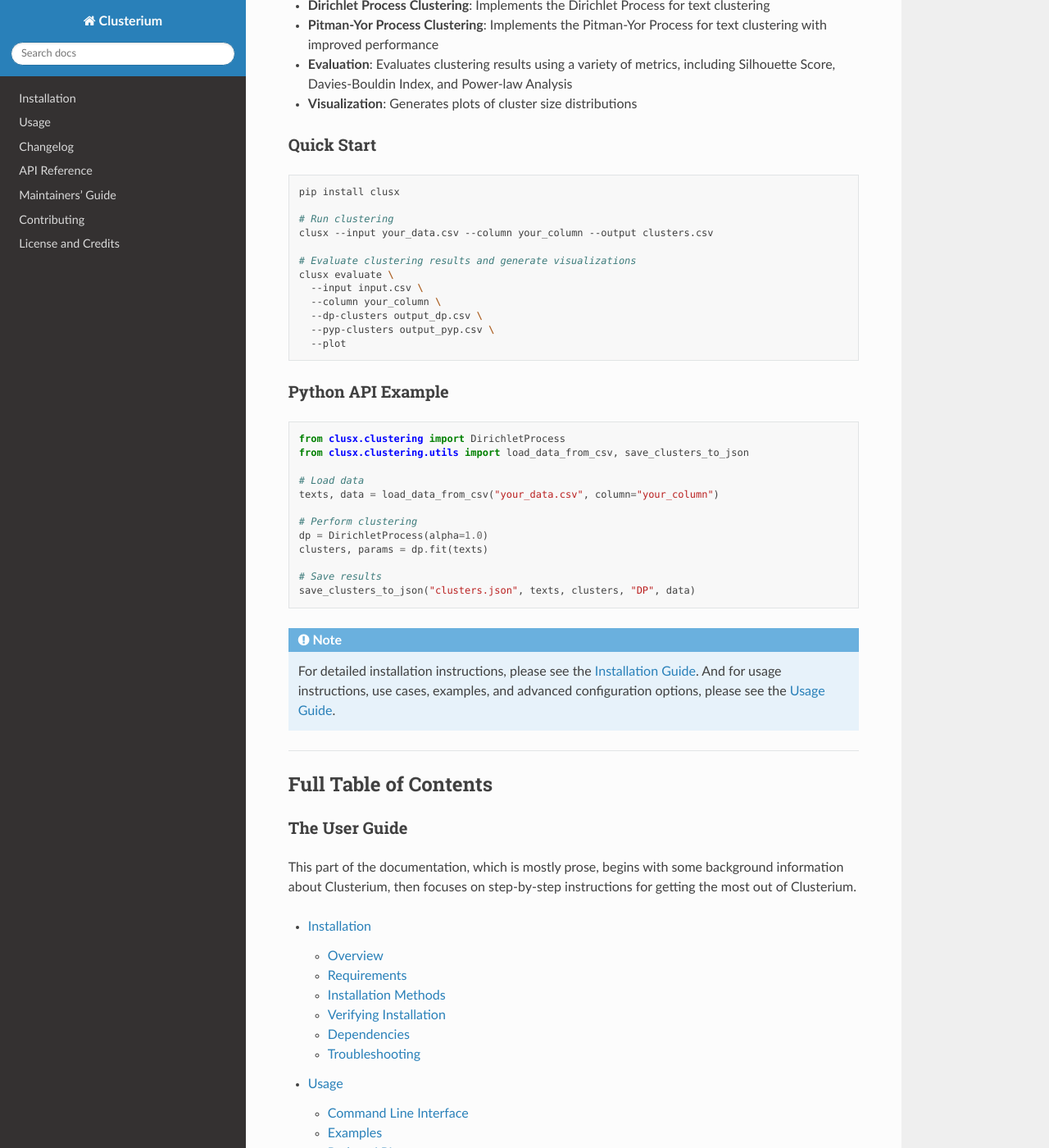
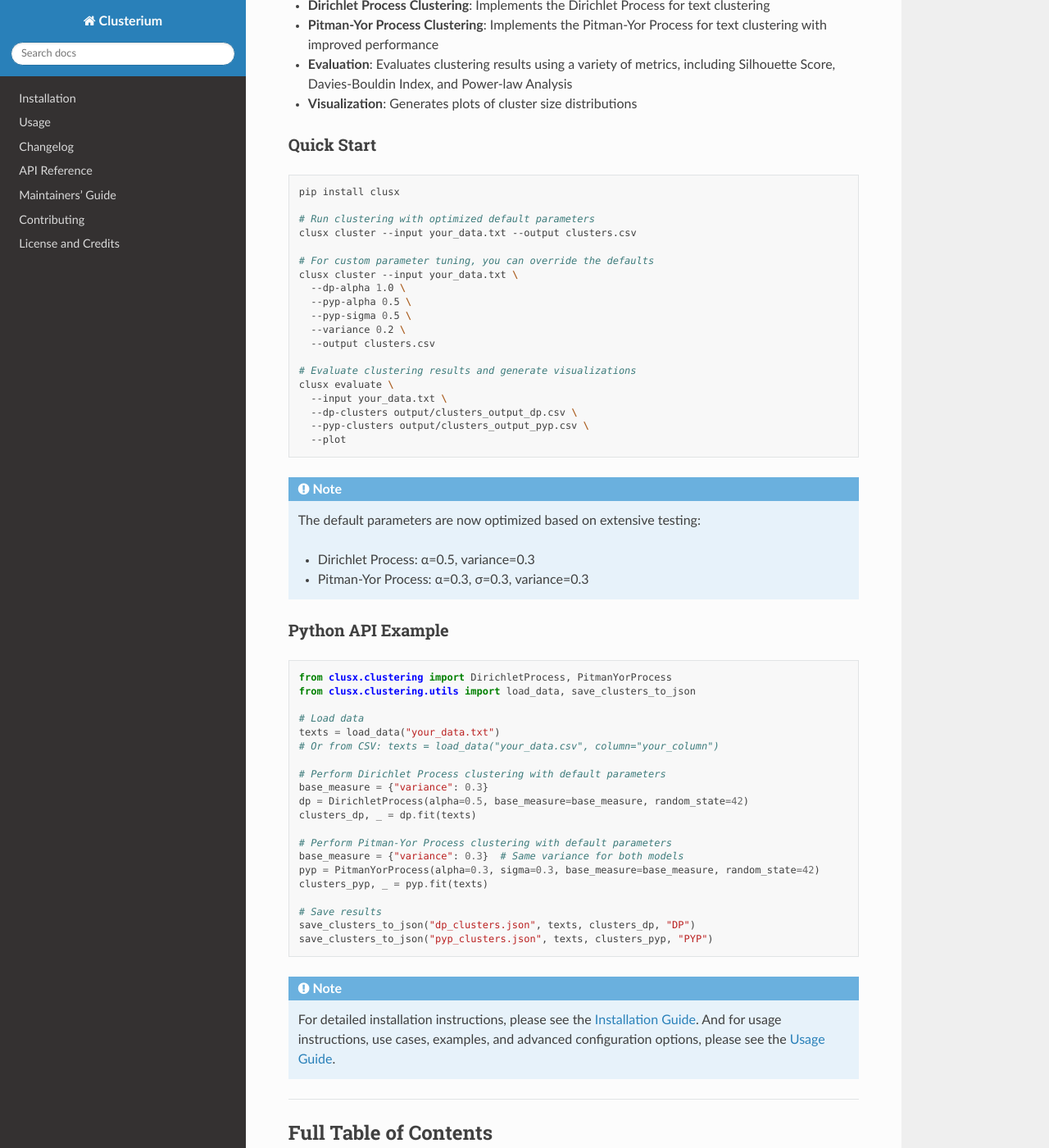
Before and after one commit to sergeyklay/clusterium, a Sphinx documentation site: the page built from docs/source/index.rst, in a window 1280 px wide and 1400 px high, scrolled down 343 px. Shown: the whole window at 82% size. Built offline with Sphinx 7.4.7 and the Read the Docs theme 3.1.0, drawn with Linux system fonts in a browser that asks for light colours.

Commit message:
Separate alpha and sigma parameter for DP and PYP
- Changed default parameter values for DP and PYP to optimal settings based on extensive testing.
- Enhanced CLI to provide clearer help text and validation for clustering parameters.
- Updated usage documentation to reflect new defaults and their impact on clustering behavior.
- Improved error handling and validation for parameter ranges in the CLI.
- Clarified the effects of parameter choices on clustering results in the documentation.

```diff
--- a/README.rst
+++ b/README.rst
@@ -29,34 +29,56 @@ Quick Start
 
    pip install clusx
 
-   # Run clustering
-   clusx --input your_data.csv --column your_column --output clusters.csv
+   # Run clustering with optimized default parameters
+   clusx cluster --input your_data.txt --output clusters.csv
+
+   # For custom parameter tuning, you can override the defaults
+   clusx cluster --input your_data.txt \
+     --dp-alpha 1.0 \
+     --pyp-alpha 0.5 \
+     --pyp-sigma 0.5 \
+     --variance 0.2 \
+     --output clusters.csv
 
    # Evaluate clustering results and generate visualizations
    clusx evaluate \
-     --input input.csv \
-     --column your_column \
-     --dp-clusters output_dp.csv \
-     --pyp-clusters output_pyp.csv \
+     --input your_data.txt \
+     --dp-clusters output/clusters_output_dp.csv \
+     --pyp-clusters output/clusters_output_pyp.csv \
      --plot
+
+.. note::
+
+   The default parameters are now optimized based on extensive testing:
+
+   * Dirichlet Process: α=0.5, variance=0.3
+   * Pitman-Yor Process: α=0.3, σ=0.3, variance=0.3
 
 Python API Example
 ------------------
 
 .. code-block:: python
 
-   from clusx.clustering import DirichletProcess
-   from clusx.clustering.utils import load_data_from_csv, save_clusters_to_json
+   from clusx.clustering import DirichletProcess, PitmanYorProcess
+   from clusx.clustering.utils import load_data, save_clusters_to_json
 
    # Load data
-   texts, data = load_data_from_csv("your_data.csv", column="your_column")
+   texts = load_data("your_data.txt")
+   # Or from CSV: texts = load_data("your_data.csv", column="your_column")
 
-   # Perform clustering
-   dp = DirichletProcess(alpha=1.0)
-   clusters, params = dp.fit(texts)
+   # Perform Dirichlet Process clustering with default parameters
+   base_measure = {"variance": 0.3}
+   dp = DirichletProcess(alpha=0.5, base_measure=base_measure, random_state=42)
+   clusters_dp, _ = dp.fit(texts)
+
+   # Perform Pitman-Yor Process clustering with default parameters
+   base_measure = {"variance": 0.3}  # Same variance for both models
+   pyp = PitmanYorProcess(alpha=0.3, sigma=0.3, base_measure=base_measure, random_state=42)
+   clusters_pyp, _ = pyp.fit(texts)
 
    # Save results
-   save_clusters_to_json("clusters.json", texts, clusters, "DP", data)
+   save_clusters_to_json("dp_clusters.json", texts, clusters_dp, "DP")
+   save_clusters_to_json("pyp_clusters.json", texts, clusters_pyp, "PYP")
 
 
 .. note::
```
Also changed, not shown: CHANGELOG.rst (+15 -0 lines), docs/source/usage.rst (+127 -32 lines), 2 other files.
